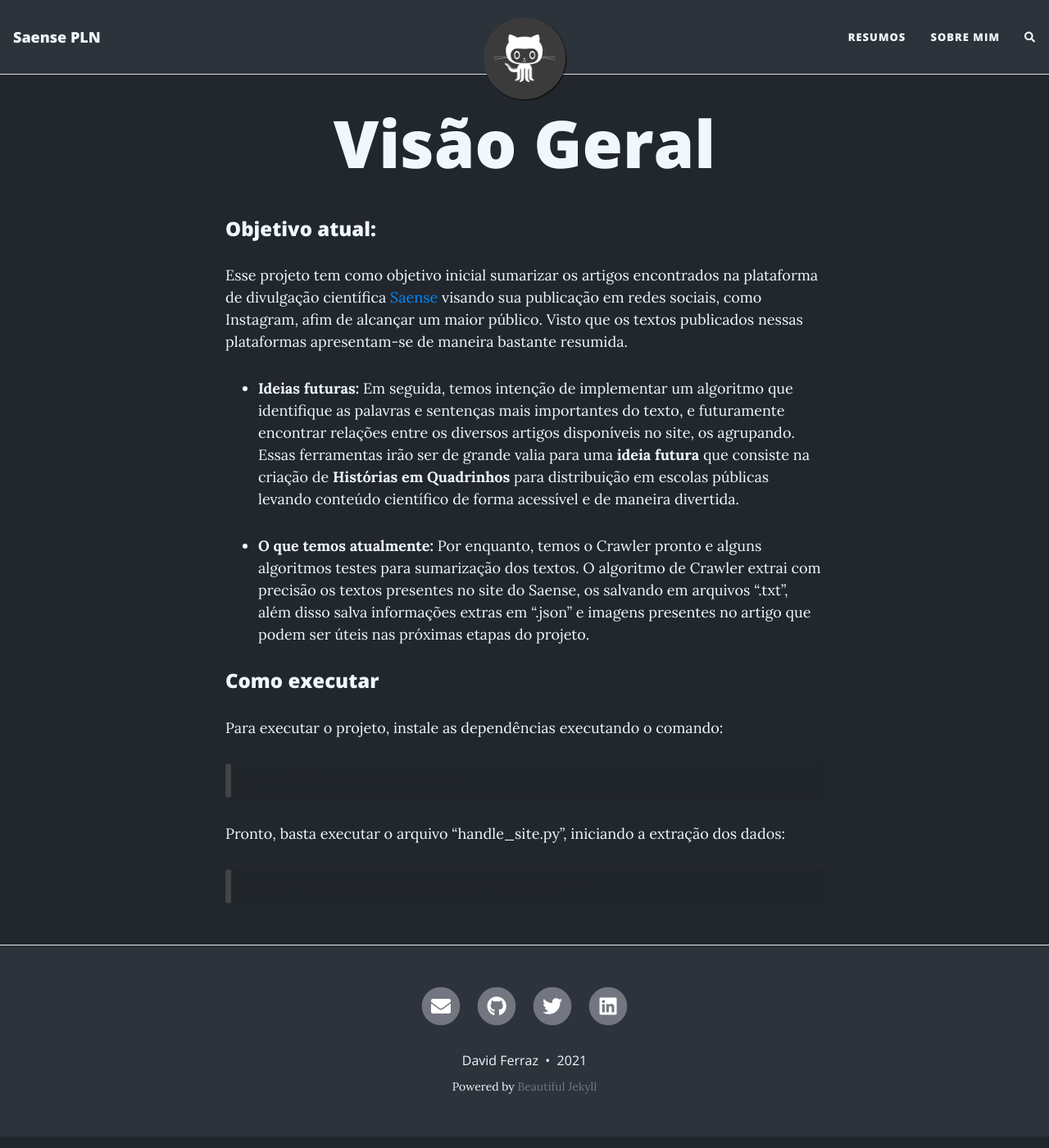
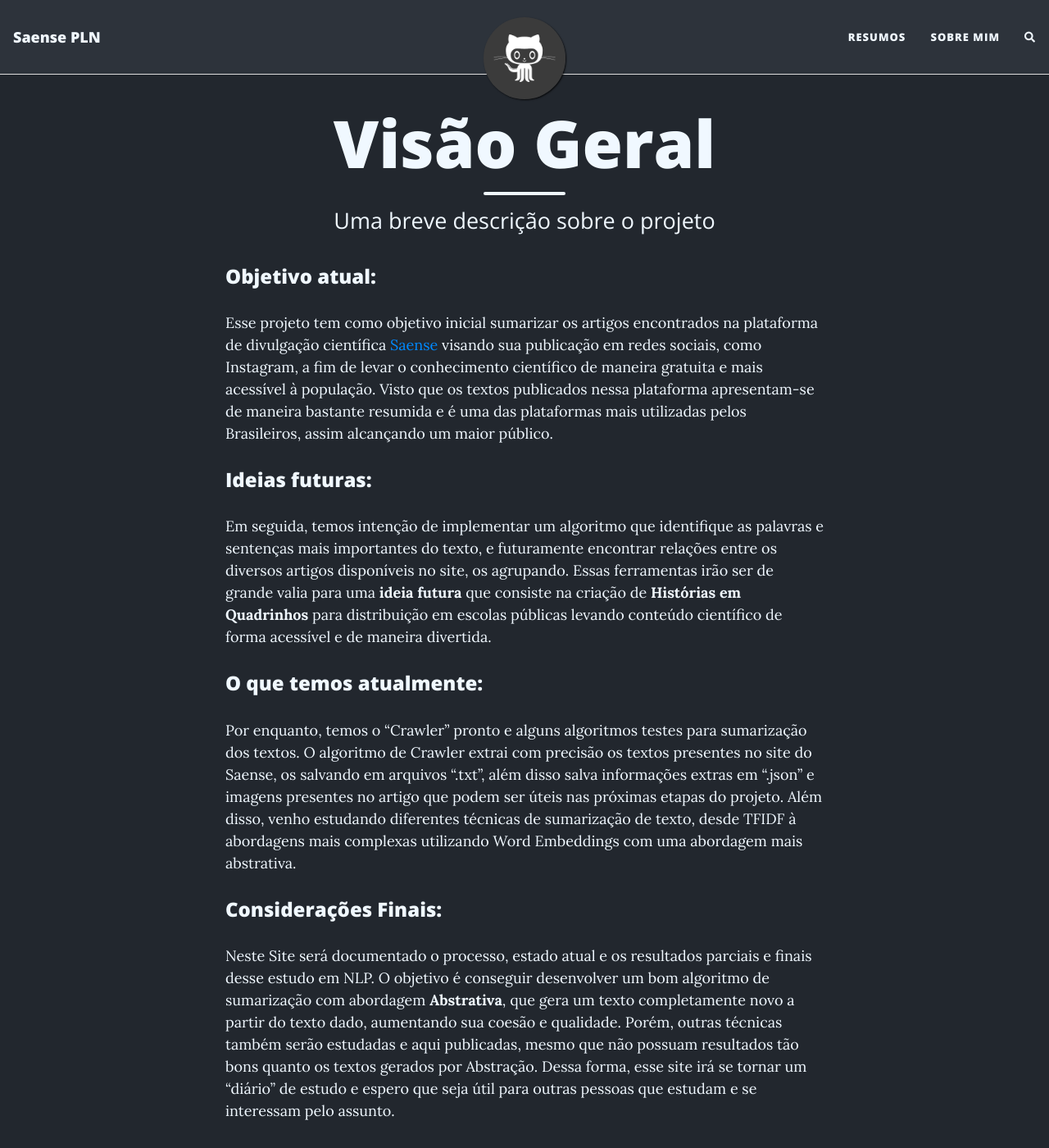
Before and after one commit to davidferraz01/Saense-PLN, a Jekyll site: the page built from index.md, in a window 1280 px wide and 1400 px high. Shown: the whole window at 82% size. Built offline with Jekyll 4.4.1, drawn with Linux system fonts in a browser that asks for light colours; nearby versions of some CDN libraries; the list of posts is cut into pages by our own code; comment, search, counter and statistics services are not loaded.

Commit message:
Update index.md

```diff
--- a/index.md
+++ b/index.md
@@ -1,23 +1,19 @@
 ---
 layout: page
 title: Visão Geral
+subtitle: Uma breve descrição sobre o projeto
 ---
 
 ### **Objetivo atual:**
-Esse projeto tem como objetivo inicial sumarizar os artigos encontrados na plataforma de divulgação científica [Saense](https://saense.com.br/) visando sua publicação em redes sociais, como Instagram, afim de alcançar um maior público. Visto que os textos publicados nessas plataformas apresentam-se de maneira bastante resumida.
+Esse projeto tem como objetivo inicial sumarizar os artigos encontrados na plataforma de divulgação científica [Saense](https://saense.com.br/) visando sua publicação em redes sociais, como Instagram, a fim de levar o conhecimento científico de maneira gratuita e mais acessível à população. Visto que os textos publicados nessa plataforma apresentam-se de maneira bastante resumida e é uma das plataformas mais utilizadas pelos Brasileiros, assim alcançando um maior público.
 
-- **Ideias futuras:**
+### **Ideias futuras:**
 Em seguida, temos intenção de implementar um algoritmo que identifique as palavras e sentenças mais importantes do texto, e futuramente encontrar relações entre os diversos artigos disponíveis no site, os agrupando.
 Essas ferramentas irão ser de grande valia para uma **ideia futura** que consiste na criação de **Histórias em Quadrinhos** para distribuição em escolas públicas levando conteúdo científico de forma acessível e de maneira divertida.
 
-- **O que temos atualmente:**
-Por enquanto, temos o Crawler pronto e alguns algoritmos testes para sumarização dos textos. O algoritmo de Crawler extrai com precisão os textos presentes no site do Saense, os salvando em arquivos ".txt", além disso salva informações extras em ".json" e imagens presentes no artigo que podem ser úteis nas próximas etapas do projeto.
+### **O que temos atualmente:**
+Por enquanto, temos o "Crawler" pronto e alguns algoritmos testes para sumarização dos textos. O algoritmo de Crawler extrai com precisão os textos presentes no site do Saense, os salvando em arquivos ".txt", além disso salva informações extras em ".json" e imagens presentes no artigo que podem ser úteis nas próximas etapas do projeto.
+Além disso, venho estudando diferentes técnicas de sumarização de texto, desde TFIDF à abordagens mais complexas utilizando Word Embeddings com uma abordagem mais abstrativa.
 
-### Como executar
-Para executar o projeto, instale as dependências executando o comando:
-
-    pip install -r requirements.txt
-
-Pronto, basta executar o arquivo "handle_site.py", iniciando a extração dos dados:
-
-    python3 handle_site.py <pag Incial> <pag Final> ""
+### **Considerações Finais:**
+Neste Site será documentado o processo, estado atual e os resultados parciais e finais desse estudo em NLP. O objetivo é conseguir desenvolver um bom algoritmo de sumarização com abordagem **Abstrativa**, que gera um texto completamente novo a partir do texto dado, aumentando sua coesão e qualidade. Porém, outras técnicas também serão estudadas e aqui publicadas, mesmo que não possuam resultados tão bons quanto os textos gerados por Abstração. Dessa forma, esse site irá se tornar um "diário" de estudo e espero que seja útil para outras pessoas que estudam e se interessam pelo assunto.
```
